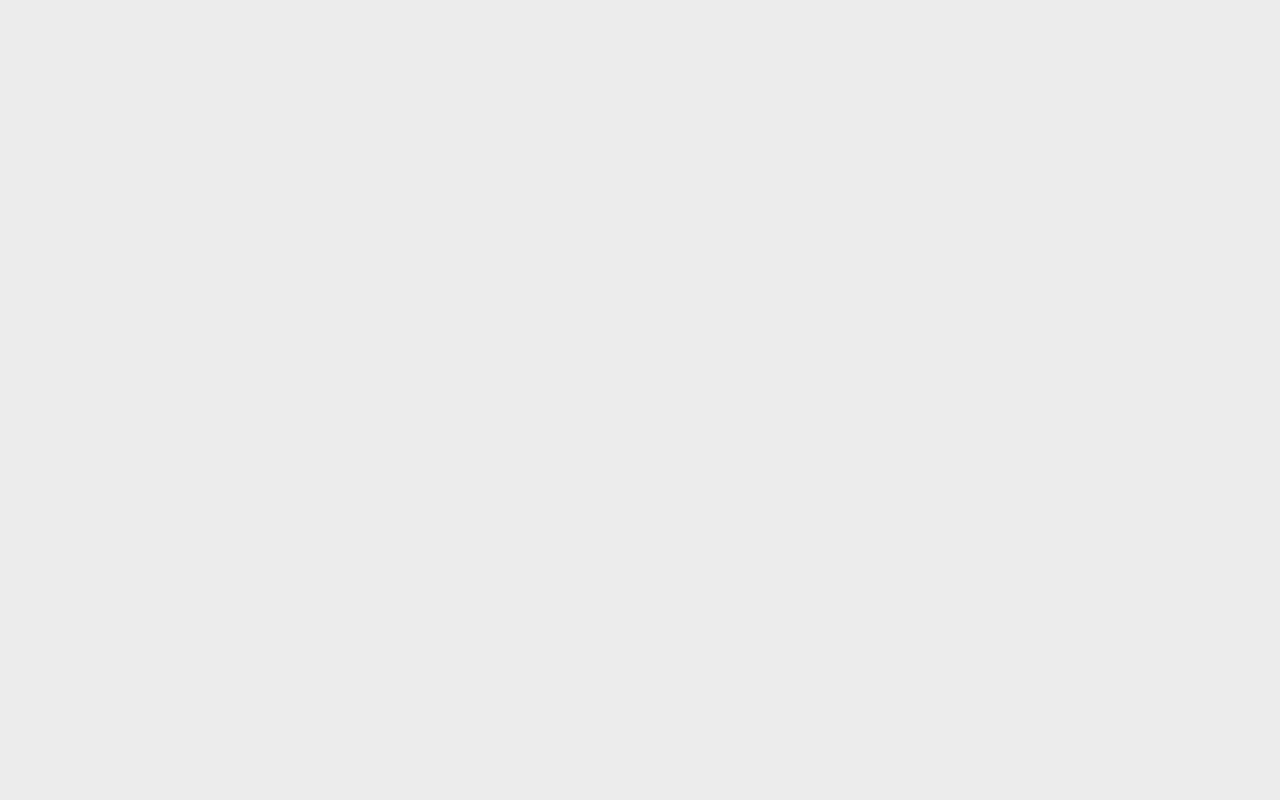
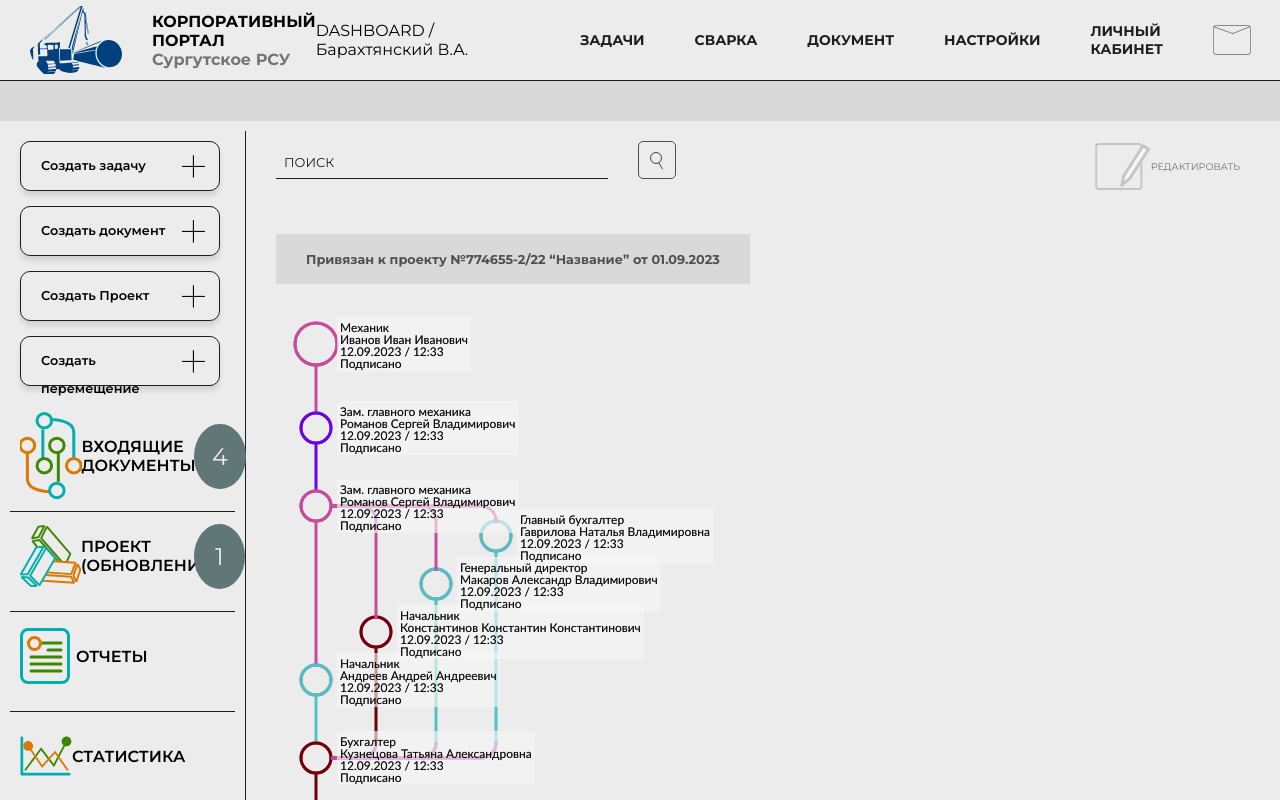
Before and after one commit to DreaMessiah/Portal, a React (Create React App) app in the folder client/: page /tasks in a window 1280 px wide. Before the commit this address had no page. Shown: the top 800 px of the page. Built offline with nearby package versions, Linux system fonts and the light colour scheme.

Commit message:
New Page Tasks

```diff
--- a/client/src/App.js
+++ b/client/src/App.js
@@ -10,6 +10,8 @@ import LkPage from "./pages/LkPage"
 import NewsPage from "./pages/NewsPage"
 import SelNewsPage from "./pages/SelNewsPage"
 import DocumentPage from "./pages/DocumentPage"
+import TasksPage from "./pages/TasksPage";
+
 
 function App() {
   return (
@@ -20,6 +22,7 @@ function App() {
                   <Route path='/main' element={<MainPage/>} />
                   <Route path="/settings" element={<SettingsPage/>} />
                   <Route path="/document" element={<DocumentPage/>} />
+                  <Route path="/tasks" element={<TasksPage/>} />
                   <Route path="/lk" element={<LkPage/>} />
                   <Route path="/news" element={<NewsPage/>} />
                   <Route path="/selected_news/:id" element={<SelNewsPage/>} />
--- a/client/src/components/Navbar.js
+++ b/client/src/components/Navbar.js
@@ -16,6 +16,9 @@ export default function Navbar () {
                     <Link to="/main">DASHBOARD / Барахтянский В.А.</Link>
                 </div>
                 <ul>
+                    <li>
+                        <Link to="/tasks"><p>Задачи</p></Link>
+                    </li>
                     <li>
                         <Link to="/welding"><p>Сварка</p></Link>
                     </li>
--- /dev/null
+++ b/client/src/pages/TasksPage.js
@@ -0,0 +1,82 @@
+import React, {useEffect, useRef} from "react";
+import Navbar from "../components/Navbar";
+import DocumentWay from "../components/DocumentWay";
+
+import SearchObj from "../components/SearchObj";
+import ChangeObj from "../components/ChangeObj";
+import Createobj from "../components/CreateObj";
+import LeftMenuObj from "../components/LeftMenuObj";
+
+const mass_create = [
+    {
+        link:'/',
+        text:'Создать задачу'
+    },
+    {
+        link:'/',
+        text:'Создать документ'
+    },
+    {
+        link:'/',
+        text:'Создать Проект'
+    },
+    {
+        link:'/',
+        text:'Создать перемещение'
+    }
+]
+const menu_mass = [
+    {
+        link:'/main',
+        text:'Входящие документы',
+        img:'menuimg1',
+        num:4
+    },{
+        link:'/main',
+        text:'Проект (Обновления)',
+        img:'menuimg2',
+        num:1
+    },{
+        link:'/main',
+        text:'Отчеты',
+        img:'menuimg3',
+        num:0
+    },{
+        link:'/main',
+        text:'Статистика',
+        img:'menuimg4',
+        num:0
+    },
+]
+export default function TasksPage(){
+    return (
+        <div className='container'>
+            <Navbar/>
+            <div id='DocumentPage' >
+                <div className='left_block'>
+                    <Createobj mass={mass_create} />
+                    <LeftMenuObj mass={menu_mass} />
+                </div>
+                <div className='right-block'>
+                    <div className='top-box'>
+                        <div className='left-box'>
+
+                            <SearchObj/>
+                        </div>
+                        <div className='right-box'>
+                            <ChangeObj/>
+                        </div>
+                    </div>
+                    <div className='next-box'>
+                        <div className='left-box'>
+                            <DocumentWay/>
+                        </div>
+                        <div className='right-box'>
+
+                        </div>
+                    </div>
+                </div>
+            </div>
+        </div>
+    )
+}
```
